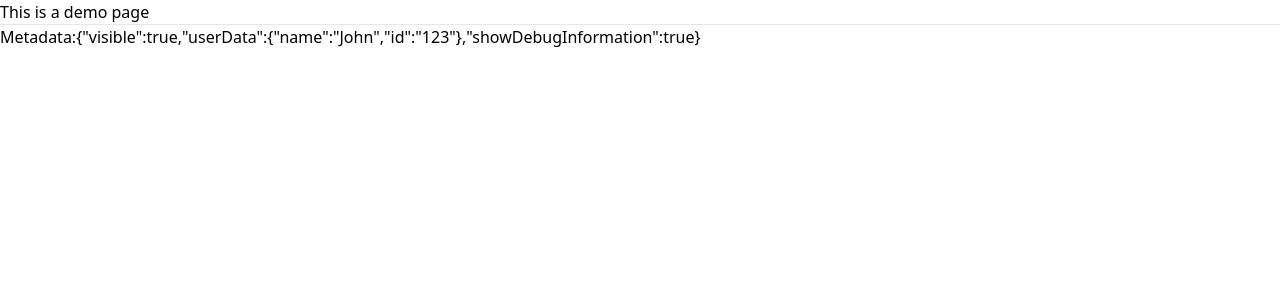
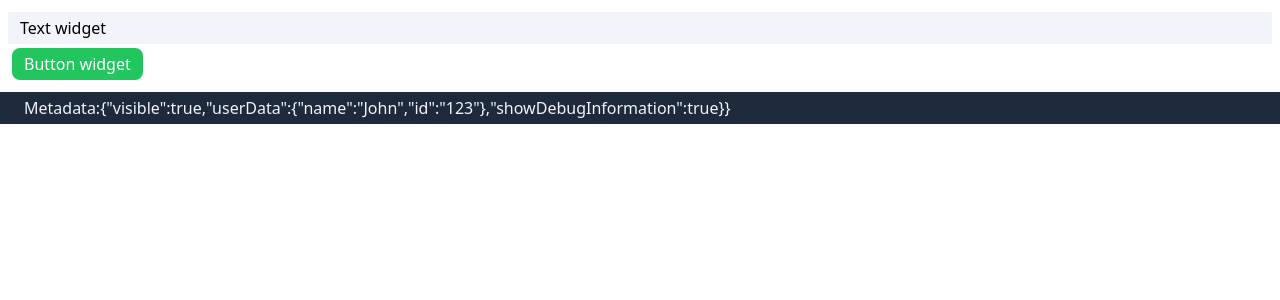
Before and after one commit to pvs-hd-tea/MuesliNext, a React (Create React App) app: page / in a window 1280 px wide. Shown: the top 300 px of the page. Built offline with nearby package versions, Linux system fonts and the light colour scheme.

Commit message:
feat: added styling to widgets

```diff
--- a/src/app.tsx
+++ b/src/app.tsx
@@ -1,5 +1,6 @@
 import React from "react";
 import Page from "./components/Page";
+import Button from "./components/Widgets/ButtonWidget";
 import Text from "./components/Widgets/TextWidget";
 import { UserMetaData } from "./data/meta-data";
 
@@ -19,7 +20,8 @@ const App: React.FC<Props> = ({}) => {
       title="Demo Page"
       metadata={{ visible: true, userData, showDebugInformation: true }}
     >
-      <Text text="This is a demo page" />
+      <Text text="Text widget" />
+      <Button text="Button widget" onClick={() => alert("Hello World")} />
     </Page>
   );
 };
--- a/src/components/Page.tsx
+++ b/src/components/Page.tsx
@@ -1,5 +1,6 @@
 import React, { useEffect } from "react";
 import { PageMetaData } from "../data/meta-data";
+import InfoBanner from "./Widgets/InfoBanner";
 
 interface PageProperties {
   title: string;
@@ -12,13 +13,10 @@ const Page: React.FC<PageProperties> = ({ title, children, metadata }) => {
     document.title = title;
   }, []);
   return (
-    <div className="page">
+    <div className="pb-1 pt-2">
       {children}
       {metadata.showDebugInformation && (
-        <>
-          <hr />
-          Metadata:{JSON.stringify(metadata)}
-        </>
+        <InfoBanner message={`Metadata:${JSON.stringify(metadata)}}`} />
       )}
     </div>
   );
--- a/src/components/Widgets/ButtonWidget.tsx
+++ b/src/components/Widgets/ButtonWidget.tsx
@@ -10,6 +10,13 @@ export default class Button extends React.Component<Props> {
     const text = this.props.text;
     const onClick = this.props.onClick;
 
-    return <button onClick={onClick}>{text}</button>;
+    return (
+      <button
+        className="text-white bg-green-500 shadow- ml-3 p-1 pl-3 pr-3 rounded-lg"
+        onClick={onClick}
+      >
+        {text}
+      </button>
+    );
   }
 }
--- /dev/null
+++ b/src/components/Widgets/InfoBanner.tsx
@@ -0,0 +1,15 @@
+import React from "react";
+
+interface InfoBannerProperties {
+  message: string;
+}
+
+const InfoBanner: React.FC<InfoBannerProperties> = ({ message }) => {
+  return (
+    <div className="text-slate-100  bg-slate-800 mt-3 mb-3 p-1 pl-6 pr-6">
+      {message}
+    </div>
+  );
+};
+
+export default InfoBanner;
--- a/src/components/Widgets/TextWidget.tsx
+++ b/src/components/Widgets/TextWidget.tsx
@@ -7,6 +7,10 @@ interface Props {
 export default class Text extends React.Component<Props> {
   render() {
     const text = this.props.text;
-    return <div className="text">{text}</div>;
+    return (
+      <div className="bg-slate-100 text ml-2 mr-2  m-1 p-1 pl-3 pr-3">
+        {text}
+      </div>
+    );
   }
 }
```
